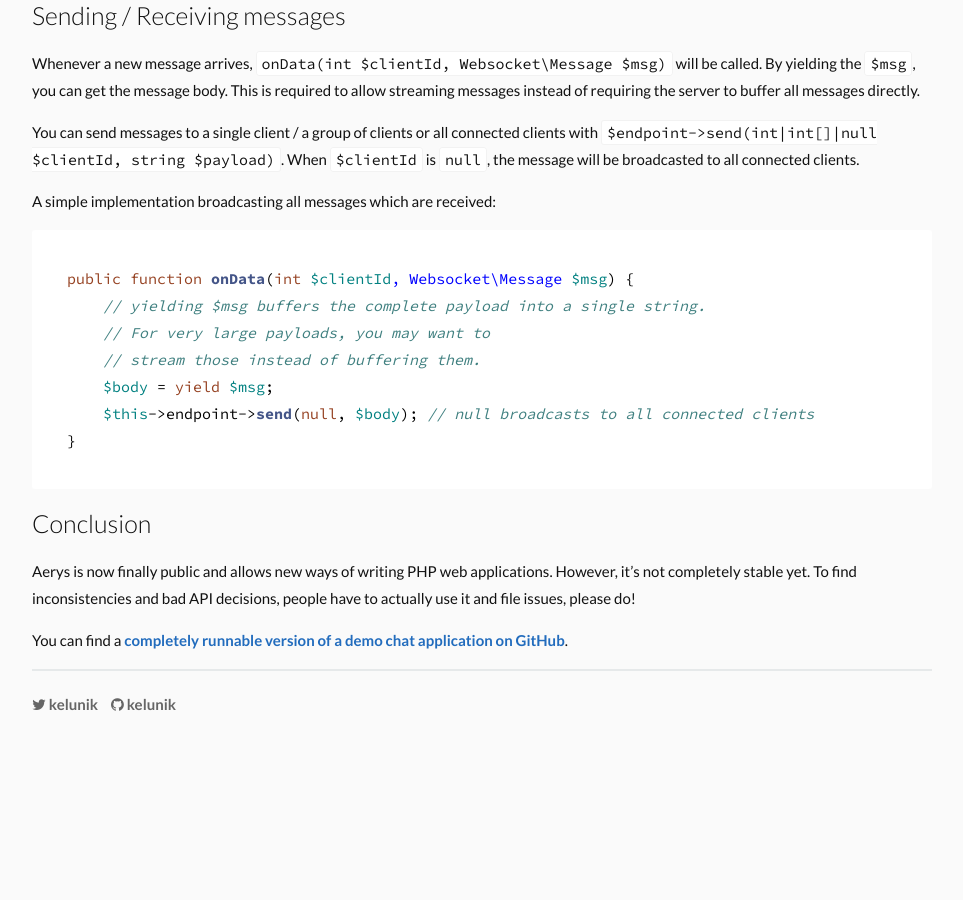
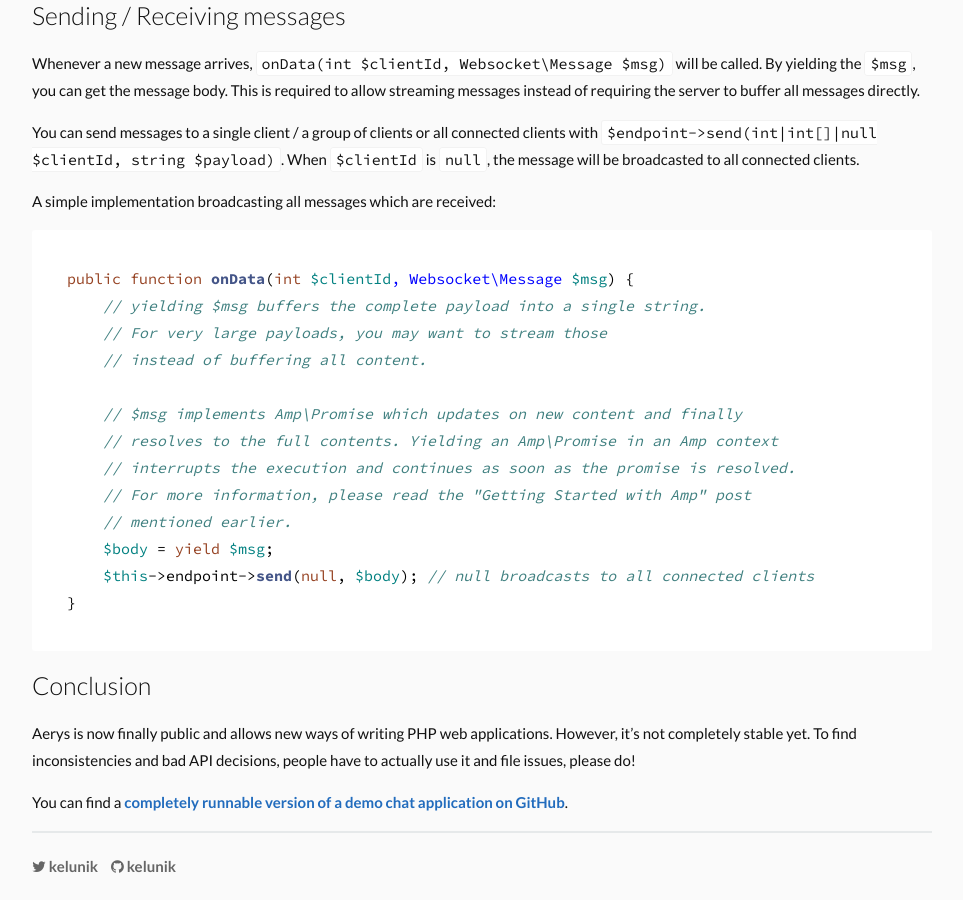
Before and after one commit to kelunik/kelunik.github.io, a Jekyll site: the page built from _posts/2015-10-20-getting-started-with-aerys-websockets.md, in a window 1280 px wide and 900 px high, scrolled down 3236 px. Shown: the whole window, without its empty margins (158-1121 px from the left). Built offline with Jekyll 4.4.1, drawn with Linux system fonts in a browser that asks for light colours; nearby versions of some CDN libraries; comment, search, counter and statistics services are not loaded; before the commit the page ends 3974 px from its top, so only the background shows below that.

Commit message:
Add further comments for yielding messages

````diff
--- a/_posts/2015-10-20-getting-started-with-aerys-websockets.md
+++ b/_posts/2015-10-20-getting-started-with-aerys-websockets.md
@@ -117,8 +117,14 @@ A simple implementation broadcasting all messages which are received:
 ```php
 public function onData(int $clientId, Websocket\Message $msg) {
     // yielding $msg buffers the complete payload into a single string.
-    // For very large payloads, you may want to
-    // stream those instead of buffering them.
+    // For very large payloads, you may want to stream those
+    // instead of buffering all content.
+
+    // $msg implements Amp\Promise which updates on new content and finally
+    // resolves to the full contents. Yielding an Amp\Promise in an Amp context
+    // interrupts the execution and continues as soon as the promise is resolved.
+    // For more information, please read the "Getting Started with Amp" post
+    // mentioned earlier.
     $body = yield $msg;
 	$this->endpoint->send(null, $body); // null broadcasts to all connected clients
 }
````
